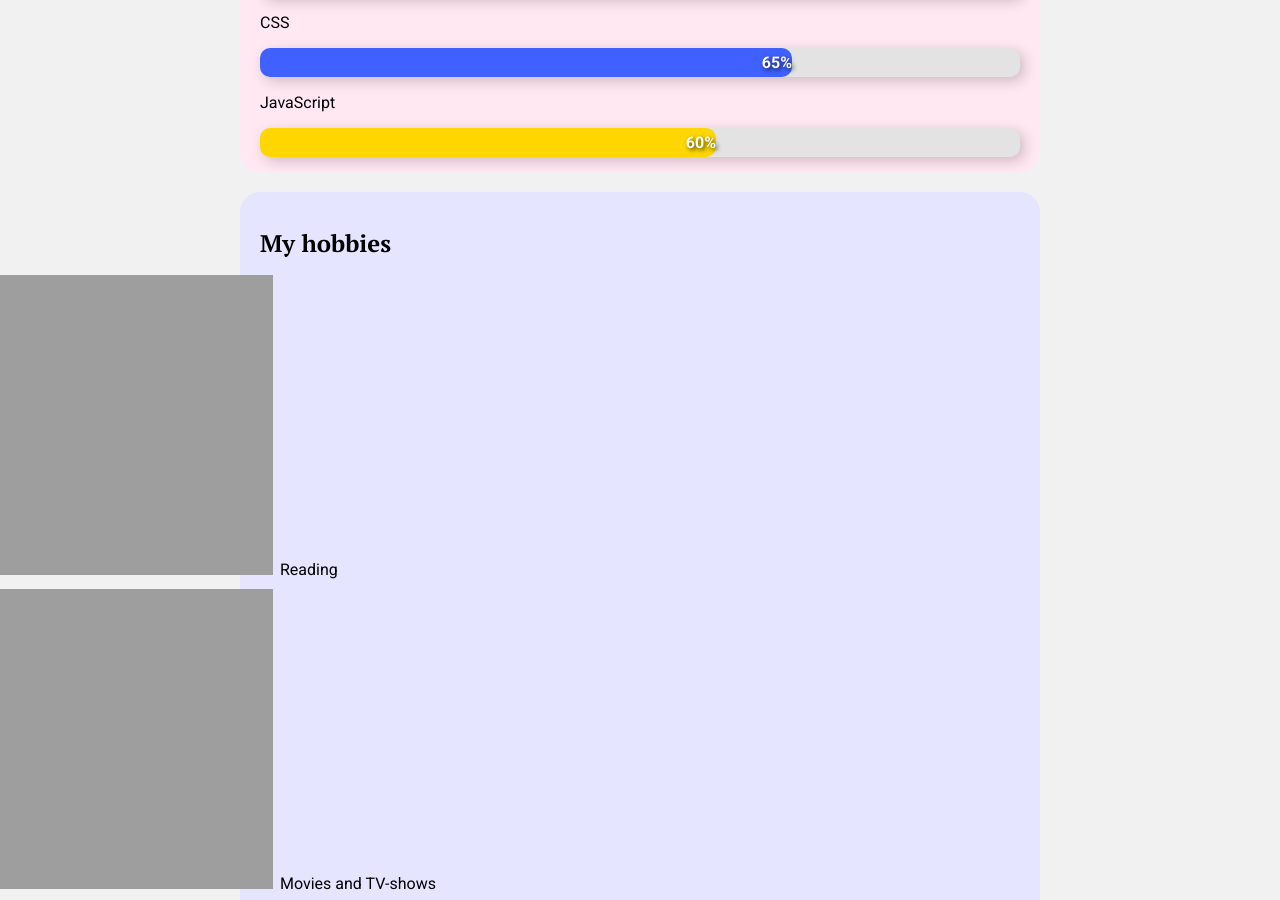
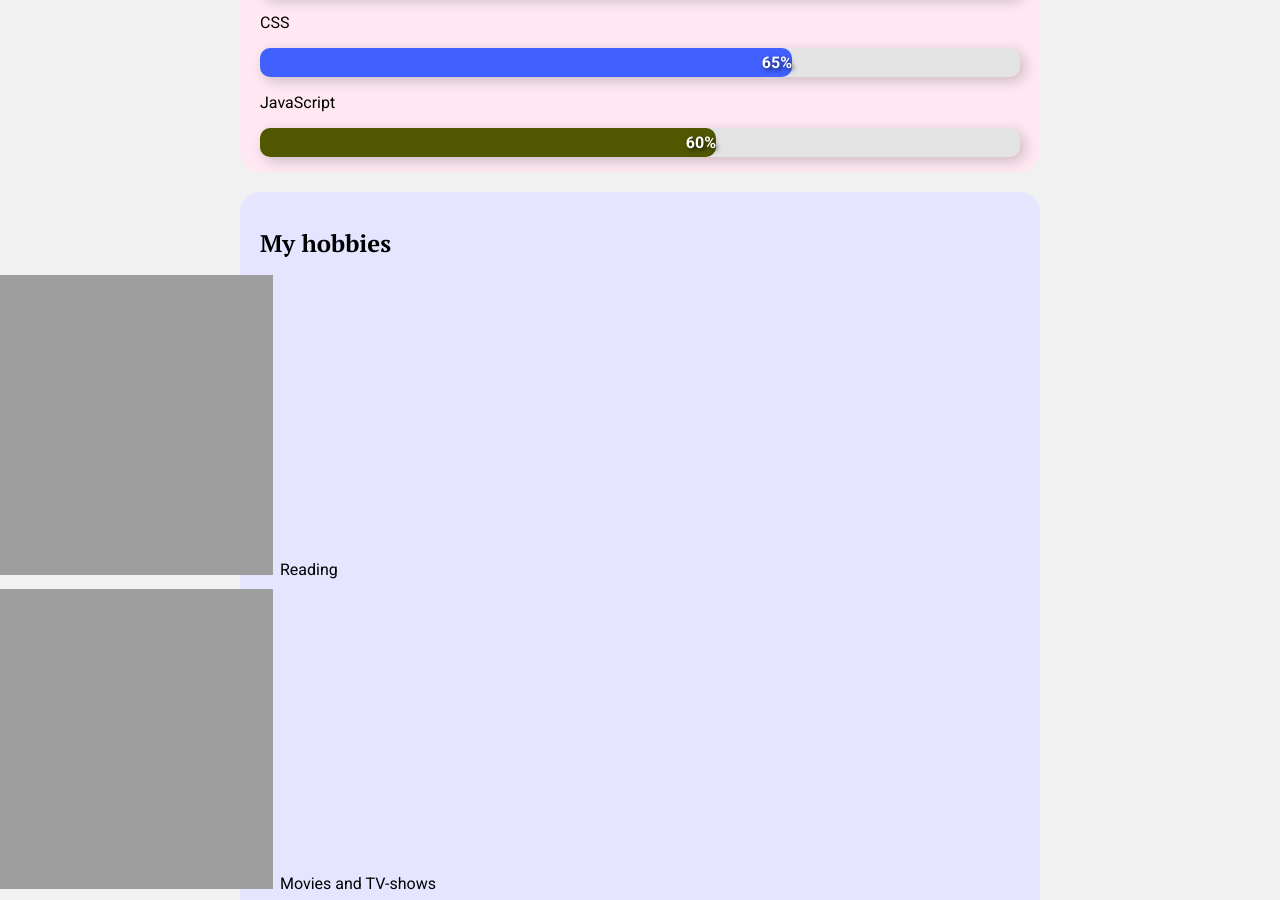
Before and after one commit to K1ngFish/CV, a plain HTML site: page index.html in a window 1280 px wide. Shown: the part 780-1680 px from the top of the page. Drawn offline with Linux system fonts and the light colour scheme.

Commit message:
Accessibility improvements v.4

```diff
--- a/styles.css
+++ b/styles.css
@@ -151,7 +151,7 @@ a:visited {
 
 .html {width: 80%; background-color: #ff710d;}
 .css {width: 70%; background-color: #4060ff;}
-.js {width: 60%; background-color: rgb(255, 214, 0);}
+.js {width: 60%; background-color: #515700;}
 .python {
     width: 85%;
     background: linear-gradient(to right, #fff424, #3f59b4);
```
Also changed, not shown: index.html (+0 -4 lines).
